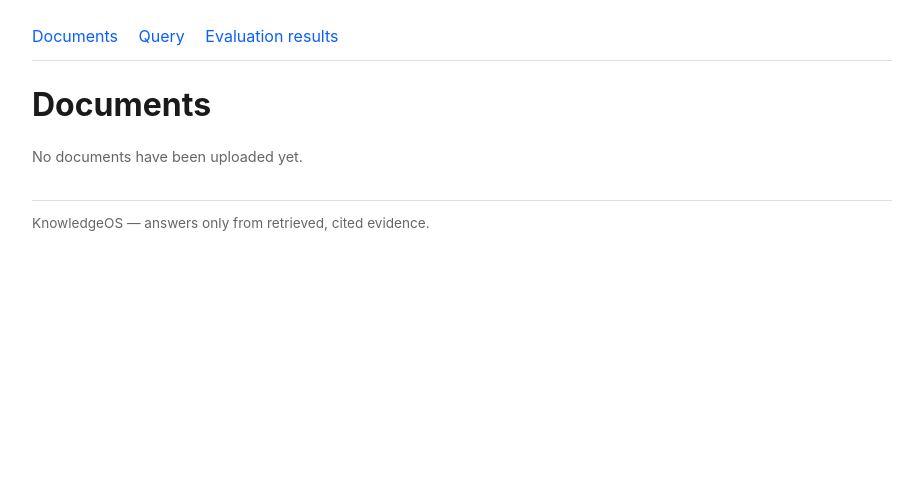
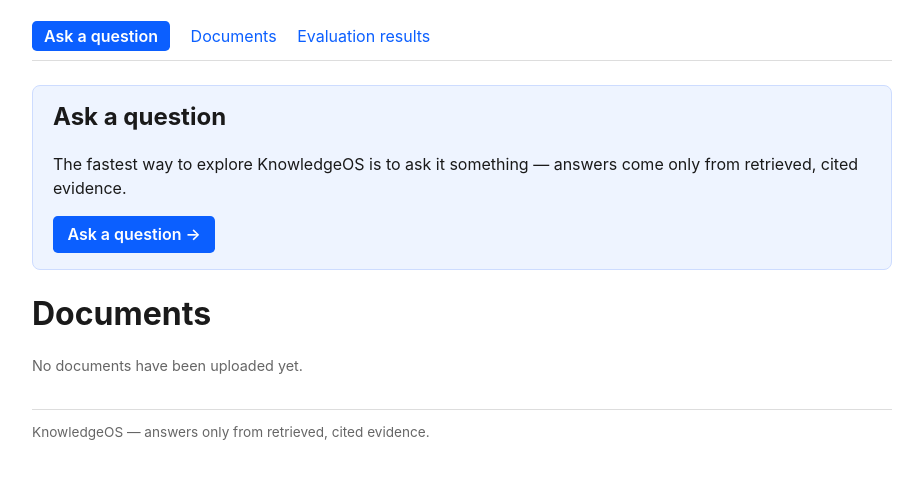
Before and after one commit to S-MOHAMMAD-SYED-SAMEER/knowledgeos, a FastAPI app: template app/ui/templates/documents.html in a window 1280 px wide. Shown: the top 479 px of the page, without its empty margins (178-1101 px from the left). Run offline with FastAPI, Linux system fonts and the light colour scheme; the template is opened without the code that fills it, so the values that code supplies are empty.

Commit message:
feat(ui): polish knowledge answer experience
Co-Authored-By: Claude Sonnet 5 <noreply@anthropic.com>

```diff
--- a/app/ui/routes.py
+++ b/app/ui/routes.py
@@ -173,6 +173,14 @@ class EvidenceRow:
     version_status: str
 
 
+def _citation_label(row: EvidenceRow) -> str:
+    """A non-engineering-reviewer-facing label for one cited chunk, built
+    only from evidence fields already fetched by `_evidence_for` -- never
+    the raw `chunk_uid` itself, which stays reserved for the anchor id/href
+    pair (`#evidence-{chunk_uid}`) that links a citation to its evidence."""
+    return f"{row.document_title} — {row.section or 'General'}"
+
+
 def _evidence_for(session: Session, query_id: uuid.UUID) -> list[EvidenceRow]:
     rows = session.execute(
         select(RetrievedChunk, Chunk, DocumentVersion, Document)
@@ -218,6 +226,7 @@ def ui_answer_page(
     ).scalar_one_or_none()
 
     evidence = _evidence_for(session, query_id)
+    citation_labels = {row.chunk_uid: _citation_label(row) for row in evidence}
     feedback_rows = []
     if answer_row is not None:
         feedback_rows = list(
@@ -237,6 +246,7 @@ def ui_answer_page(
             "query": query_row,
             "answer": answer_row,
             "evidence": evidence,
+            "citation_labels": citation_labels,
             "feedback_rows": feedback_rows,
             "ratings": RATINGS,
             "max_reason_length": MAX_REASON_LENGTH,
--- a/app/ui/templates/base.html
+++ b/app/ui/templates/base.html
@@ -17,6 +17,14 @@
     nav { margin-bottom: 1.5rem; padding-bottom: 0.75rem; border-bottom: 1px solid #ddd; }
     nav a { margin-right: 1rem; color: #0b5fff; text-decoration: none; }
     nav a:hover { text-decoration: underline; }
+    nav a.nav-primary {
+      background: #0b5fff;
+      color: #fff;
+      padding: 0.3rem 0.75rem;
+      border-radius: 0.3rem;
+      font-weight: 600;
+    }
+    nav a.nav-primary:hover { text-decoration: none; background: #0949cc; }
     h1, h2, h3 { line-height: 1.25; }
     table { border-collapse: collapse; width: 100%; margin: 1rem 0; }
     th, td { text-align: left; padding: 0.4rem 0.6rem; border-bottom: 1px solid #eee; vertical-align: top; }
@@ -33,19 +41,41 @@
     .badge.draft { background: #eee; }
     .badge.abstained { background: #f8d7da; }
     .badge.answered { background: #d5f5d5; }
+    .badge.positive { background: #d5f5d5; }
+    .badge.negative { background: #f8d7da; }
     .evidence { border: 1px solid #ddd; border-radius: 0.4rem; padding: 0.75rem; margin: 0.75rem 0; }
     .evidence.selected { border-color: #0b5fff; }
     pre { background: #f6f6f6; padding: 0.75rem; overflow-x: auto; border-radius: 0.4rem; }
+    details { margin: 1rem 0; }
+    details summary { cursor: pointer; color: #0b5fff; }
     form.feedback { margin-top: 1rem; }
     fieldset { border: 1px solid #ddd; border-radius: 0.4rem; padding: 0.75rem; }
     .error-box { background: #f8d7da; border: 1px solid #f1aeb5; border-radius: 0.4rem; padding: 1rem; }
+    .cta-box {
+      background: #eef4ff;
+      border: 1px solid #cddcff;
+      border-radius: 0.5rem;
+      padding: 1rem 1.25rem;
+      margin-bottom: 1.5rem;
+    }
+    .cta-box h2 { margin-top: 0; }
+    .button {
+      display: inline-block;
+      background: #0b5fff;
+      color: #fff;
+      padding: 0.4rem 0.9rem;
+      border-radius: 0.3rem;
+      text-decoration: none;
+      font-weight: 600;
+    }
+    .button:hover { background: #0949cc; }
     footer { margin-top: 2rem; padding-top: 0.75rem; border-top: 1px solid #ddd; color: #666; font-size: 0.85em; }
   </style>
 </head>
 <body>
   <nav>
+    <a href="/ui/query" class="nav-primary">Ask a question</a>
     <a href="/ui/">Documents</a>
-    <a href="/ui/query">Query</a>
     <a href="/ui/evals">Evaluation results</a>
   </nav>
   {% block content %}{% endblock %}
--- a/app/ui/templates/documents.html
+++ b/app/ui/templates/documents.html
@@ -1,6 +1,12 @@
 {% extends "base.html" %}
 {% block title %}Documents &mdash; KnowledgeOS{% endblock %}
 {% block content %}
+  <div class="cta-box">
+    <h2>Ask a question</h2>
+    <p>The fastest way to explore KnowledgeOS is to ask it something &mdash; answers come only from retrieved, cited evidence.</p>
+    <a class="button" href="/ui/query">Ask a question &rarr;</a>
+  </div>
+
   <h1>Documents</h1>
 
   {% if page.documents %}
```
Also changed, not shown: app/ui/templates/answer.html (+15 -5 lines), app/ui/templates/query.html (+9 -0 lines).
